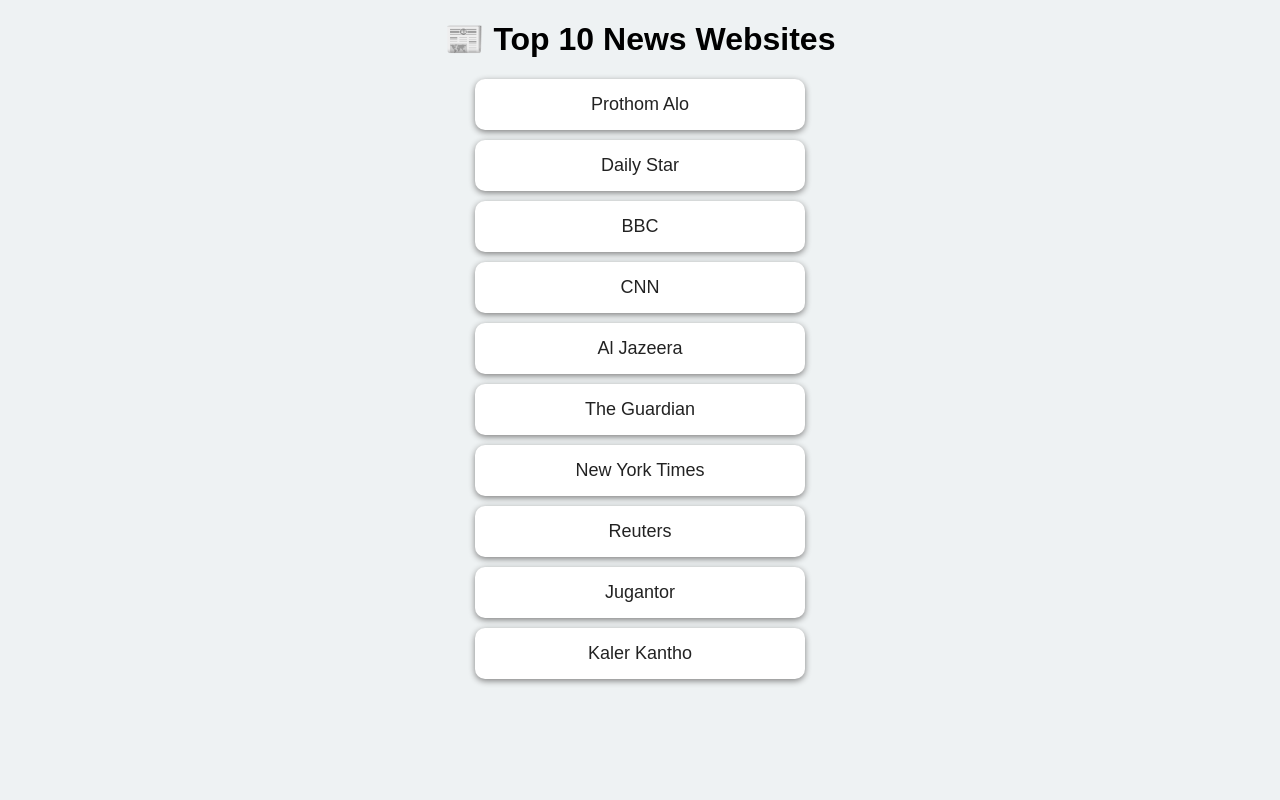
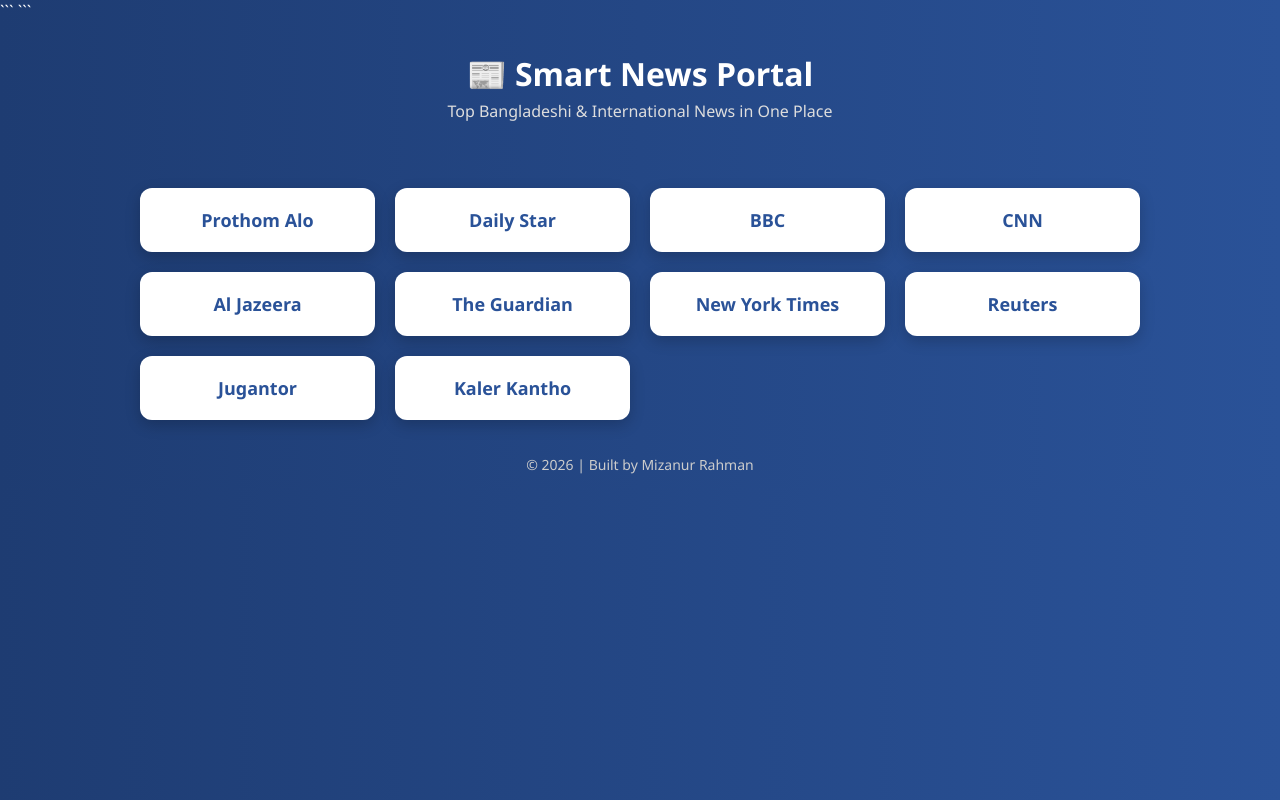
Before and after one commit to mizan918/news-ready-app, a Flask app: page / in a window 1280 px wide. Run offline with Flask 3, Linux system fonts and the light colour scheme.

Commit message:
Update index.html

````diff
--- a/news_ready_app/templates/index.html
+++ b/news_ready_app/templates/index.html
@@ -1,35 +1,83 @@
 <!DOCTYPE html>
+
 <html>
 <head>
     <title>News Portal</title>
+    <meta name="viewport" content="width=device-width, initial-scale=1">
+
+```
 <style>
     body {
-            font-family: Arial;
+        margin: 0;
+        font-family: 'Segoe UI', Tahoma, sans-serif;
+        background: linear-gradient(to right, #1e3c72, #2a5298);
+        color: white;
+    }
+
+    header {
         text-align: center;
-            background: #eef2f3;
+        padding: 30px 10px;
     }
-        h1 {
-            margin-top: 20px;
+
+    header h1 {
+        margin: 0;
+        font-size: 32px;
     }
+
+    header p {
+        margin-top: 5px;
+        color: #ddd;
+    }
+
+    .container {
+        display: grid;
+        grid-template-columns: repeat(auto-fit, minmax(220px, 1fr));
+        gap: 20px;
+        padding: 20px;
+        max-width: 1000px;
+        margin: auto;
+    }
+
     .card {
         background: white;
-            margin: 10px auto;
-            padding: 15px;
-            width: 300px;
-            border-radius: 10px;
-            box-shadow: 0px 2px 6px gray;
+        color: #333;
+        padding: 20px;
+        border-radius: 12px;
+        text-align: center;
+        box-shadow: 0 5px 15px rgba(0,0,0,0.2);
+        transition: 0.3s;
     }
-        a {
+
+    .card:hover {
+        transform: translateY(-8px);
+        box-shadow: 0 10px 25px rgba(0,0,0,0.3);
+    }
+
+    .card a {
         text-decoration: none;
         font-size: 18px;
-            color: #222;
+        font-weight: bold;
+        color: #2a5298;
+    }
+
+    footer {
+        text-align: center;
+        padding: 15px;
+        font-size: 14px;
+        color: #ccc;
     }
 </style>
+```
+
 </head>
 <body>
 
-<h1>📰 Top 10 News Websites</h1>
+<header>
+    <h1>📰 Smart News Portal</h1>
+    <p>Top Bangladeshi & International News in One Place</p>
+</header>
 
+<div class="container">
     {% for paper in newspapers %}
     <div class="card">
         <a href="{{ paper.url }}" target="_blank">
@@ -37,6 +85,11 @@
         </a>
     </div>
     {% endfor %}
+</div>
+
+<footer>
+    © 2026 | Built by Mizanur Rahman
+</footer>
 
 </body>
 </html>
````
Lines whose indentation alone changed are shown as unchanged.
